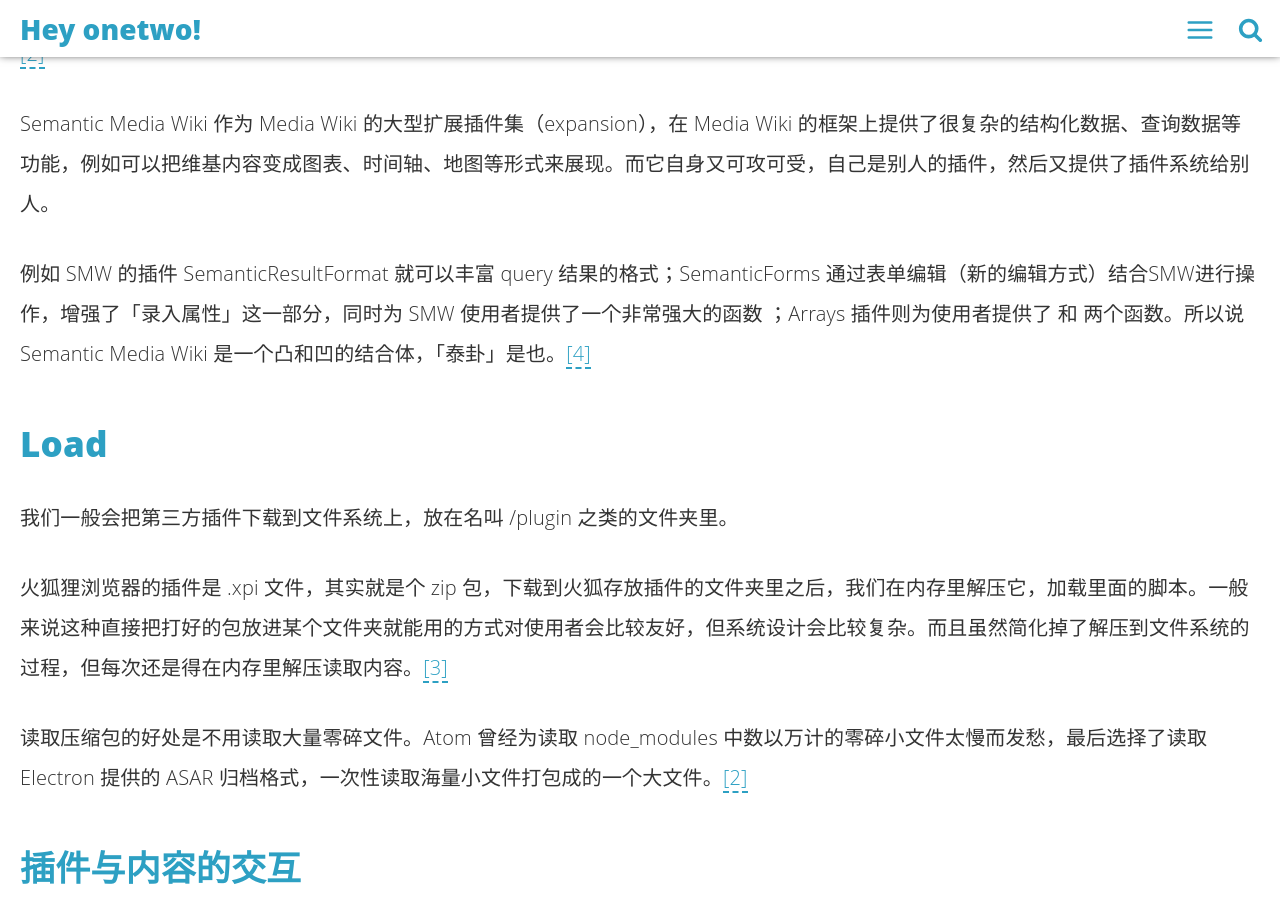
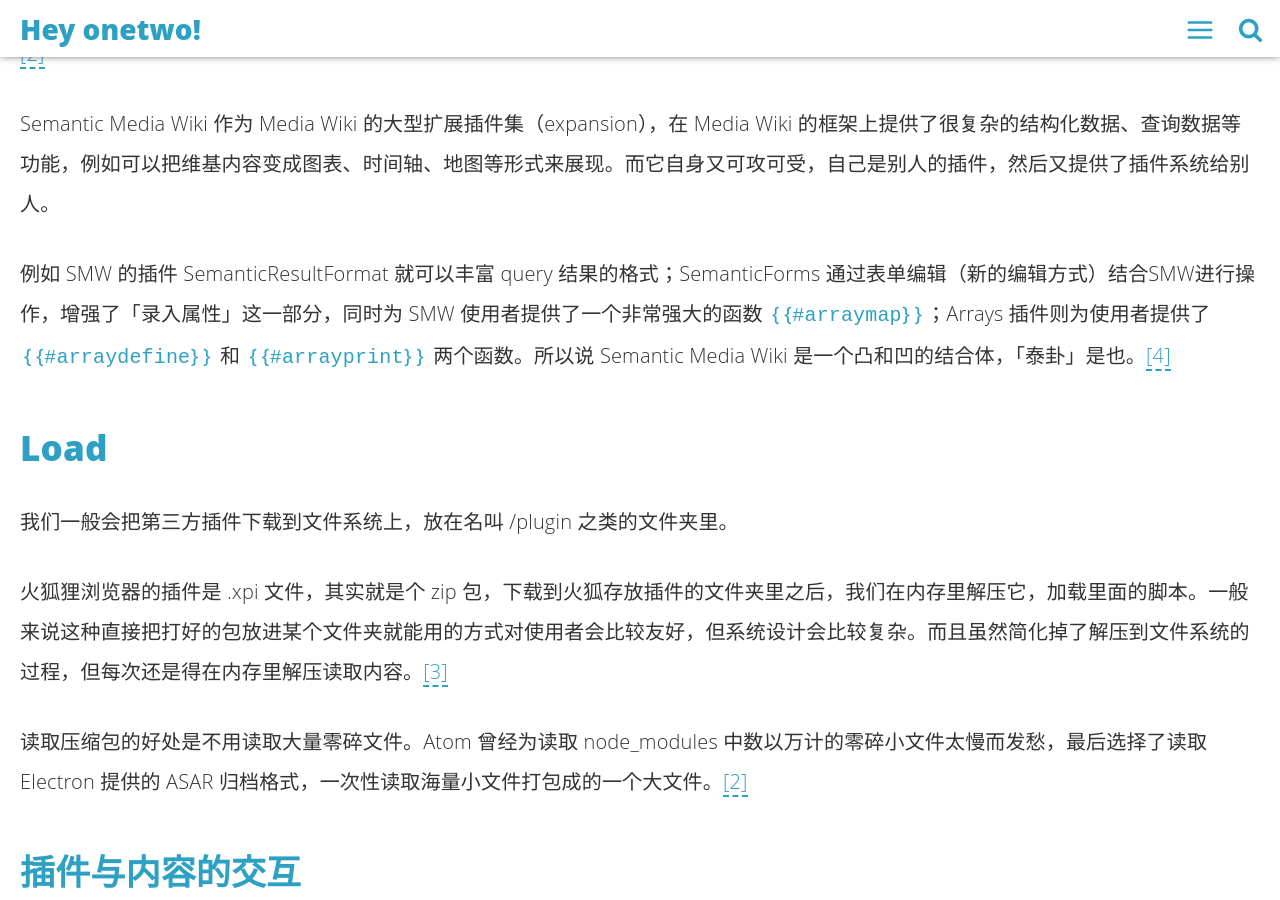
Before and after one commit to linonetwo/linonetwo.github.io, a Jekyll site: the page built from _posts/2017-08-21-前端插件系统设计.md, in a window 1280 px wide and 900 px high, scrolled down 1418 px. Built offline with Jekyll 4.4.1, drawn with Linux system fonts in a browser that asks for light colours; comment, search, counter and statistics services are not loaded.

Commit message:
unescape

````diff
--- a/_posts/2017-08-21-前端插件系统设计.md
+++ b/_posts/2017-08-21-前端插件系统设计.md
@@ -32,7 +32,7 @@
 
 Semantic Media Wiki 作为 Media Wiki 的大型扩展插件集（expansion），在 Media Wiki 的框架上提供了很复杂的结构化数据、查询数据等功能，例如可以把维基内容变成图表、时间轴、地图等形式来展现。而它自身又可攻可受，自己是别人的插件，然后又提供了插件系统给别人。
 
-例如 SMW 的插件 SemanticResultFormat 就可以丰富 query 结果的格式；SemanticForms 通过表单编辑（新的编辑方式）结合SMW进行操作，增强了「录入属性」这一部分，同时为 SMW 使用者提供了一个非常强大的函数 {{```#arraymap```}}；Arrays 插件则为使用者提供了 {{```#arraydefine```}} 和 {{```#arrayprint```}} 两个函数。所以说 Semantic Media Wiki 是一个凸和凹的结合体，「泰卦」是也。[[4]](#4)
+例如 SMW 的插件 SemanticResultFormat 就可以丰富 query 结果的格式；SemanticForms 通过表单编辑（新的编辑方式）结合SMW进行操作，增强了「录入属性」这一部分，同时为 SMW 使用者提供了一个非常强大的函数 ```｛｛#arraymap｝｝```；Arrays 插件则为使用者提供了 ```｛｛#arraydefine｝｝``` 和 ```｛｛#arrayprint｝｝``` 两个函数。所以说 Semantic Media Wiki 是一个凸和凹的结合体，「泰卦」是也。[[4]](#4)
 
 ## Load
 
````
